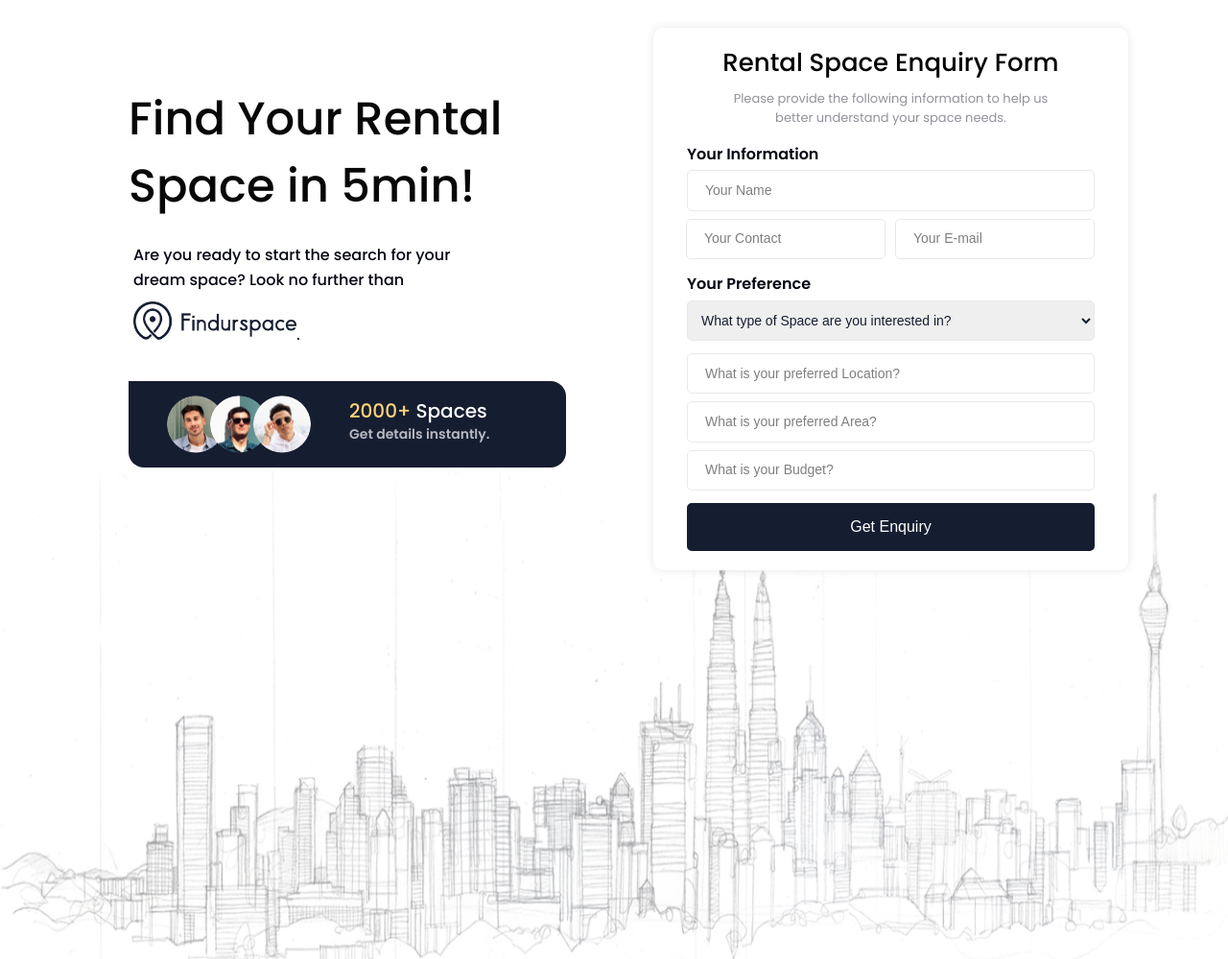
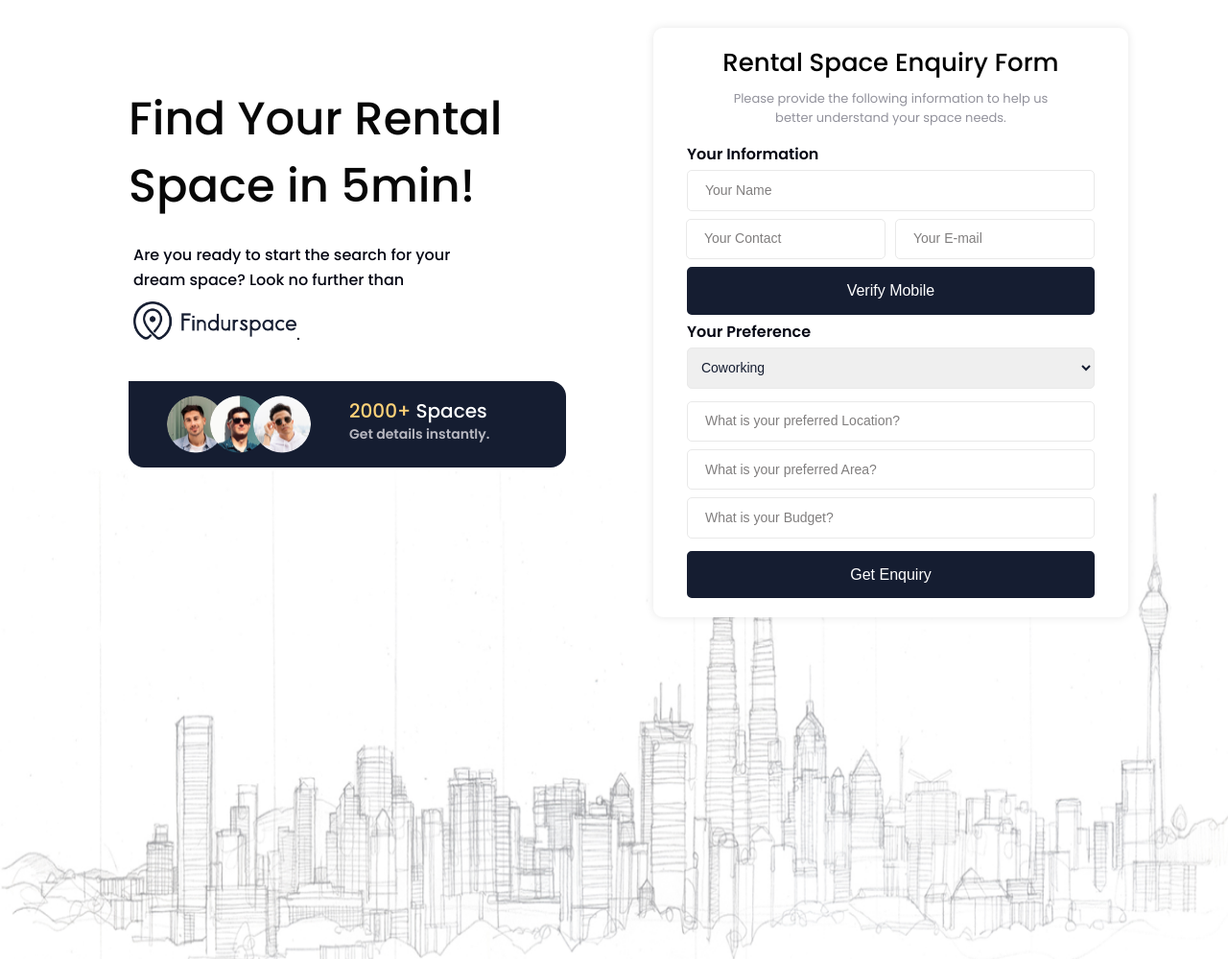
Before and after one commit to nishantdeswal1810/YourSpace, a Flask app: page / in a window 1280 px wide. Shown: the part 71-1070 px from the top of the page at 96% size. Run offline with Flask 3, Linux system fonts and the light colour scheme; parts of the project's set-up code (start-up, migrations or seed data) failed here and were passed over.

Commit message:
version 2

```diff
--- a/app.yaml
+++ b/app.yaml
@@ -11,3 +11,8 @@ manual_scaling:
 
 env_variables:
   FLASK_ENV: 'production'
+  OTPLESS_API_TOKEN: '33JNARK4ZB0OH4A4D88R'
+  CLIENT_ID: 'K3CFAIIXV5XMOATA5EY10N8F9JZS22Z0'
+  CLIENT_SECRET: 'h88eb6s09bu9amiv65zvh48uq60zvbnv'
+  MAIL_PASSWORD: 'srcrthwcvdkaslap'
+  MONGO_URI: 'mongodb+srv://buzz:FcYVgTJ4cEf8kQnM@clusterm0.mqwsbsy.mongodb.net/FindYourSpace?retryWrites=true&w=majority&appName=ClusterM0'
--- a/main.py
+++ b/main.py
@@ -1,19 +1,27 @@
-from flask import Flask, render_template, request, jsonify, flash
+from flask import Flask, render_template, request, jsonify, flash, redirect, url_for, session
 from flask_mail import Mail, Message
 from reportlab.lib.pagesizes import letter
 from reportlab.lib.styles import getSampleStyleSheet, ParagraphStyle
 from reportlab.platypus import SimpleDocTemplate, Paragraph, Spacer, Image
 from reportlab.lib.units import inch
-import base64
 import requests
 from io import BytesIO
 import pandas as pd
 from pymongo import MongoClient, ASCENDING
 import datetime
 import secrets
+import os
+from dotenv import load_dotenv
+from apscheduler.schedulers.background import BackgroundScheduler
+import atexit
+
+# Import the OTPLessAuthSDK library
+import OTPLessAuthSDK
+
+load_dotenv()
 
 app = Flask(__name__)
-app.secret_key = secrets.token_hex(16)  # Securely generate a secret key
+app.secret_key = secrets.token_hex(16)
 
 # Flask-Mail configuration
 app.config['MAIL_SERVER'] = 'smtp.gmail.com'
@@ -21,13 +29,13 @@ app.config['MAIL_PORT'] = 587
 app.config['MAIL_USE_TLS'] = True
 app.config['MAIL_USE_SSL'] = False
 app.config['MAIL_USERNAME'] = 'project.propques@gmail.com'
-app.config['MAIL_PASSWORD'] = 'srcrthwcvdkaslap'
+app.config['MAIL_PASSWORD'] = os.environ.get('MAIL_PASSWORD')
 app.config['MAIL_DEFAULT_SENDER'] = 'project.propques@gmail.com'
 
 mail = Mail(app)
 
 # MongoDB configuration
-client = MongoClient("mongodb+srv://buzz:FcYVgTJ4cEf8kQnM@clusterm0.mqwsbsy.mongodb.net/FindYourSpace?retryWrites=true&w=majority&appName=ClusterM0")
+client = MongoClient(os.environ.get('MONGO_URI'))
 db = client['FindYourSpace']
 
 # Create indexes for efficient querying
@@ -35,7 +43,6 @@ db.email_logs.create_index([('email', ASCENDING), ('date', ASCENDING)])
 
 # Load the cleaned CSV data
 coworking_data = pd.read_csv('data/coworking_spaces.csv')
-retail_data = pd.read_csv('data/99_acres.csv')
 
 def check_email_limit(email):
     if "@gmail.com" in email:
@@ -44,7 +51,7 @@ def check_email_limit(email):
             'email': email,
             'date': {'$gte': limit_date}
         })
-        return email_count < 10  # Set the limit to 10 emails per 30 days for Gmail addresses
+        return email_count < 10
     return True
 
 def send_email(to_email, name, properties):
@@ -85,6 +92,7 @@ def send_email(to_email, name, properties):
 
         message = Message(subject='Your Property Data',
                           recipients=[to_email],
+                          cc=['buzz@propques.com', 'enterprise.propques@gmail.com'],
                           html=f"<strong>Dear {name},</strong><br>"
                                "<strong>Please find attached the details of the properties you requested:</strong><br><br>"
                                "If you're interested in maximizing the benefits of the above properties at no cost, please reply to this email with 'Deal.' We will assign an account manager to coordinate with you.")
@@ -97,124 +105,167 @@ def send_email(to_email, name, properties):
         print(f"Failed to send email: {e}")
         return False
 
+def send_whatsapp_verification(mobile):
+    client_id = os.environ.get('CLIENT_ID')
+    client_secret = os.environ.get('CLIENT_SECRET')
+    redirect_uri = "https://coworkingspaceschatbot-tmva.el.r.appspot.com/verify_mobile"
+    channel = "WHATSAPP"
+
+    if not mobile.startswith('+91'):
+        mobile = f"+91{mobile.lstrip('0')}"
+
+    user_details = OTPLessAuthSDK.UserDetail.generate_magic_link(
+        mobile, None, client_id, client_secret, redirect_uri, channel
+    )
+    return user_details
+
+def delete_old_email_logs():
+    limit_date = datetime.datetime.now() - datetime.timedelta(days=30)
+    result = db.email_logs.delete_many({'date': {'$lt': limit_date}})
+    print(f"Deleted {result.deleted_count} old email logs.")
+
+scheduler = BackgroundScheduler()
+scheduler.add_job(func=delete_old_email_logs, trigger="interval", weeks=1)
+scheduler.start()
+
+# Shut down the scheduler when exiting the app
+atexit.register(lambda: scheduler.shutdown())
+
 @app.route('/', methods=['GET', 'POST'])
 def index():
-    property_type = None
-    selected_city = None
-    selected_micromarket = None
-    budget = None
-    micromarkets = []
-    filtered_properties = pd.DataFrame()
-    cities = []
+    if request.method == 'POST':
+        action = request.form.get('action')
 
-    if request.method == 'POST':
-        print("Form Data:", request.form)
-        property_type = request.form.get('property_type')
-        selected_city = request.form.get('city')
-        selected_micromarket = request.form.get('micromarket')
-        budget = request.form.get('budget')
-        name = request.form.get('name')
-        mobile = request.form.get('mobile')
-        email = request.form.get('email')
+        if action == 'verify_mobile':
+            name = request.form.get('name')
+            mobile = request.form.get('mobile')
+            email = request.form.get('email')
 
-        if property_type == 'coworking':
-            data = coworking_data
-        else:
-            data = retail_data
+            if not all([name, mobile, email]):
+                flash("Name, mobile, and email are required.")
+                return redirect(url_for('index'))
 
-        cities = data['city'].dropna().unique().tolist()
-        print("Cities:", cities)
+            session['name'] = name
+            session['mobile'] = mobile
+            session['email'] = email
 
-        if selected_city:
-            micromarkets = data[data['city'] == selected_city]['micromarket'].dropna().unique().tolist()
-            print("Micromarkets:", micromarkets)
+            user = db.users.find_one({'mobile_number': mobile})
 
-        if selected_micromarket and budget:
-            budget = float(budget)
+            if user:
+                flash("Mobile number already verified. You can proceed to submit the form.")
+            else:
+                result = send_whatsapp_verification(mobile)
+                if result.get('success'):
+                    flash("A WhatsApp verification message has been sent to your mobile number. Please verify to proceed.")
+                else:
+                    flash("Failed to send WhatsApp verification. Please try again.")
+
+            return redirect(url_for('index'))
+
+        elif action == 'submit_form':
+            name = session.get('name')
+            mobile = session.get('mobile')
+            email = session.get('email')
+            property_type = request.form.get('property_type')
+            selected_city = request.form.get('city')
+            selected_micromarket = request.form.get('micromarket')
+            budget = request.form.get('budget')
+
+            if not all([name, mobile, email, property_type, selected_city, selected_micromarket, budget]):
+                flash("All form fields are required.")
+                return redirect(url_for('index'))
+
+            user = db.users.find_one({'mobile_number': mobile})
+
+            if user:
+                db.users.update_one(
+                    {'mobile_number': mobile},
+                    {'$set': {'name': name, 'email': email}},
+                    upsert=True
+                )
+            else:
+                db.users.update_one(
+                    {'mobile_number': mobile},
+                    {'$setOnInsert': {'name': name, 'email': email}},
+                    upsert=True
+                )
+
+            if property_type == 'coworking':
+                data = coworking_data
+
             filtered_properties = data[(data['city'] == selected_city) &
                                        (data['micromarket'] == selected_micromarket) &
-                                       (data['price'] <= budget)]
-            print("Filtered Properties:", filtered_properties)
-            if not filtered_properties.empty:
-                # Check if user already exists
-                user = db.users.find_one({'email': email})
-                if not user:
-                    user_data = {
-                        'name': name,
+                                       (data['price'] <= float(budget))]
+
+            if send_email(email, name, filtered_properties.to_dict('records')):
+                property_data = {
+                    'user_id': user['_id'],
+                    'city': selected_city,
+                    'micromarket': selected_micromarket,
+                    'budget': float(budget),
+                    'date': datetime.datetime.now()
+                }
+                db.properties.insert_one(property_data)
+
+                if "@gmail.com" in email:
+                    email_log = {
                         'email': email,
-                        'mobile_number': mobile
-                    }
-                    user_id = db.users.insert_one(user_data).inserted_id
-                else:
-                    user_id = user['_id']
-
-                # Send email with property details
-                if send_email(email, name, filtered_properties.to_dict('records')):
-                    # Save property info to MongoDB
-                    property_data = {
-                        'user_id': user_id,
-                        'city': selected_city,
-                        'micromarket': selected_micromarket,
-                        'budget': budget,
                         'date': datetime.datetime.now()
                     }
-                    db.properties.insert_one(property_data)
+                    db.email_logs.insert_one(email_log)
+                flash("Email sent successfully.")
+            else:
+                flash("Email limit reached for this Gmail address. Please try again later.")
 
-                    # Save email log only if it's a Gmail address
-                    if "@gmail.com" in email:
-                        email_log = {
-                            'email': email,
-                            'date': datetime.datetime.now()
-                        }
-                        db.email_logs.insert_one(email_log)
-                else:
-                    flash("Email limit reached for this Gmail address. Please try again later.")
-            else:
-                flash("No properties found matching your criteria.")
+            return redirect(url_for('index'))
 
-        else:
-            flash("Please fill in all the required fields.")
+    return render_template('index.html')
 
-    return render_template('index.html',
-                           property_type=property_type,
-                           cities=cities,
-                           micromarkets=micromarkets,
-                           selected_city=selected_city,
-                           selected_micromarket=selected_micromarket,
-                           filtered_properties=None,
-                           has_filtered_properties=False)
+@app.route('/verify_mobile', methods=['GET'])
+def verify_mobile():
+    token = request.args.get('code')
+    client_id = os.environ.get('CLIENT_ID')
+    client_secret = os.environ.get('CLIENT_SECRET')
+
+    user_details = OTPLessAuthSDK.UserDetail.verify_code(
+        token, client_id, client_secret, None
+    )
+
+    if user_details.get('success'):
+        mobile_number = user_details.get('phone_number').replace("+91", "")
+        name = session.get('name')
+        email = session.get('email')
+
+        db.users.update_one(
+            {'mobile_number': mobile_number},
+            {'$set': {'name': name, 'email': email}},
+            upsert=True
+        )
+        flash("Mobile number verified successfully. You can now submit the form.")
+    else:
+        flash("Failed to verify mobile number. Please try again.")
+
+    return redirect(url_for('index'))
 
 @app.route('/get_cities', methods=['POST'])
 def get_cities():
-    property_type = request.form.get('property_type')
-    if property_type == 'coworking':
-        data = coworking_data
-    else:
-        data = retail_data
-    cities = data['city'].dropna().unique().tolist()
+    data = coworking_data
+    cities = sorted(data['city'].dropna().unique().tolist())
     return jsonify(cities)
 
 @app.route('/get_micromarkets', methods=['POST'])
 def get_micromarkets():
-    property_type = request.form.get('property_type')
     selected_city = request.form.get('city')
-    if property_type == 'coworking':
-        data = coworking_data
-    else:
-        data = retail_data
-    micromarkets = data[data['city'] == selected_city]['micromarket'].dropna().unique().tolist()
+    data = coworking_data
+    micromarkets = sorted(data[data['city'] == selected_city]['micromarket'].dropna().unique().tolist())
     return jsonify(micromarkets)
 
 @app.route('/get_prices', methods=['POST'])
 def get_prices():
-    property_type = request.form.get('property_type')
     selected_city = request.form.get('city')
     selected_micromarket = request.form.get('micromarket')
-    if property_type == 'coworking':
-        data = coworking_data
-    else:
-        data = retail_data
-    prices = data[(data['city'] == selected_city) & (data['micromarket'] == selected_micromarket)]['price'].dropna().unique().tolist()
+    data = coworking_data
+    prices = sorted(data[(data['city'] == selected_city) & (data['micromarket'] == selected_micromarket)]['price'].dropna().unique().tolist())
     return jsonify(prices)
 
 if __name__ == '__main__':
--- a/requirements.txt
+++ b/requirements.txt
@@ -8,6 +8,10 @@ requests
 gunicorn
 pymongo
 dnspython
+python-dotenv
+OTPLessAuthSDK
+apscheduler
+
 
 # gcloud app deploy app.yaml --project=coworkingspaceschatbot-tmva
 # $ gcloud app logs tail -s default
--- a/templates/index.html
+++ b/templates/index.html
@@ -5,7 +5,7 @@
     <meta name="viewport" content="width=device-width, initial-scale=1.0">
     <title>Property Selector</title>
     <style>
-        @import url('https://fonts.googleapis.com/css2?family=Mulish:ital,wght@0,200..1000;1,200..1000&family=Poppins:ital,wght@0,100;0,200;0,300;0,400;0,500;0,600;0,700;0,800;0,900;1,100;1,200;1,300;1,400;1,500;1,600;1,700;1,800;1,900&display=swap');
+        @import url('https://fonts.googleapis.com/css2?family=Mulish:ital,wght@0,200..1000;1,200..1000&family=Poppins:ital,wght@0,100;0,200;0,300;0,400;0,500;0,600;0,700;0,800;1,100;1,200;1,300;1,400;1,500;1,600;1,700;1,800;1,900&display=swap');
         * {
             margin: 0;
             padding: 0;
@@ -169,7 +169,9 @@
 
         input[type="text"],
         input[type="email"],
-        select, input {
+        input[type="tel"],
+        input[type="number"],
+        select {
             width: 100%;
             padding: 10px;
             margin-bottom: 8px;
@@ -248,6 +250,20 @@
             margin-left: -6px;
         }
 
+        .otp-container {
+            display: flex;
+            align-items: center;
+            margin-bottom: 10px;
+        }
+
+        .flash-message {
+            background-color: #ffcccb;
+            color: red;
+            padding: 10px;
+            border-radius: 5px;
+            margin-bottom: 10px;
+        }
+
         @media (max-width: 2000px) {
             .header {
                 display: flex;
@@ -306,8 +322,7 @@
             }
             .form1 {
                 width: 100%;
-                margin: 0 auto;
-                margin-top: 50px;
+                margin: 0 auto
             }
         }
 
@@ -374,29 +389,25 @@
     </style>
     <script src="https://code.jquery.com/jquery-3.6.0.min.js"></script>
     <script>
-        function submitForm() {
-            document.getElementById("property-form").submit();
+        function submitVerification() {
+            document.getElementById("verification-form").submit();
         }
 
         function fetchCities() {
-            const propertyType = $('#property_type').val();
-            if (propertyType) {
-                $.post('/get_cities', {property_type: propertyType}, function(data) {
-                    const cityList = $('#city-list');
-                    cityList.empty();
-                    data.forEach(function(city) {
-                        cityList.append(`<option value="${city}">${city}</option>`);
-                    });
+            $.post('/get_cities', function(data) {
+                const cityList = $('#city-list');
+                cityList.empty();
+                data.forEach(function(city) {
+                    cityList.append(`<option value="${city}">${city}</option>`);
                 });
-            }
+            });
         }
 
         function fetchMicromarkets() {
-            const propertyType = $('#property_type').val();
             const city = $('#city').val();
-            if (propertyType && city) {
+            if (city) {
                 $('.loading').show();
-                $.post('/get_micromarkets', {property_type: propertyType, city: city}, function(data) {
+                $.post('/get_micromarkets', { city: city }, function(data) {
                     $('.loading').hide();
                     const micromarketList = $('#micromarket-list');
                     micromarketList.empty();
@@ -408,12 +419,11 @@
         }
 
         function fetchPrices() {
-            const propertyType = $('#property_type').val();
             const city = $('#city').val();
             const micromarket = $('#micromarket').val();
-            if (propertyType && city && micromarket) {
+            if (city && micromarket) {
                 $('.loading').show();
-                $.post('/get_prices', {property_type: propertyType, city: city, micromarket: micromarket}, function(data) {
+                $.post('/get_prices', { city: city, micromarket: micromarket }, function(data) {
                     $('.loading').hide();
                     const priceList = $('#budget-list');
                     priceList.empty();
@@ -492,27 +502,30 @@
                             </div>
                         {% endif %}
                     {% endwith %}
-                    <form id="property-form" method="POST">
+                    <form id="verification-form" method="POST">
+                        <input type="hidden" name="action" value="verify_mobile">
                         <h1 class="form-head">Rental Space Enquiry Form</h1>
                         <p class="form-desc">Please provide the following information to help us better understand your space needs.</p>
                         <div class="form-section">
                             <label for="info" style="margin-bottom: 4px;">Your Information</label>
                             <label for="name"></label>
-                            <input type="text" id="name" name="name" placeholder="Your Name" required>
+                            <input type="text" id="name" name="name" placeholder="Your Name" required value="{{ session.get('name', '') }}">
                             <div class="cont">
                                 <label for="mobile"></label>
-                                <input type="tel" id="mobile" name="mobile" placeholder="Your Contact" required>
+                                <input type="tel" id="mobile" name="mobile" placeholder="Your Contact" required value="{{ session.get('mobile', '') }}">
                                 <label for="email"></label>
-                                <input type="email" id="email" name="email" placeholder="Your E-mail" required>
+                                <input type="email" id="email" name="email" placeholder="Your E-mail" required value="{{ session.get('email', '') }}">
                             </div>
+                            <button type="button" onclick="submitVerification()">Verify Mobile</button>
                         </div>
+                    </form>
+                    <form id="property-form" method="POST">
+                        <input type="hidden" name="action" value="submit_form">
                         <div class="form-section">
                             <label for="pref" style="margin-bottom: 4px;">Your Preference</label>
                             <label for="property_type"></label>
-                            <select id="property_type" name="property_type" placeholder="What type of Space are you interested in?" required>
-                                <option value="default" class="opt">What type of Space are you interested in?</option>
+                            <select id="property_type" name="property_type" required>
                                 <option value="coworking">Coworking</option>
-                                <option value="retail">Retail</option>
                             </select>
 
                             <div id="additional-field" class="form-section"></div>
```
Also changed, not shown: data/coworking_spaces.csv, 1 other file.
